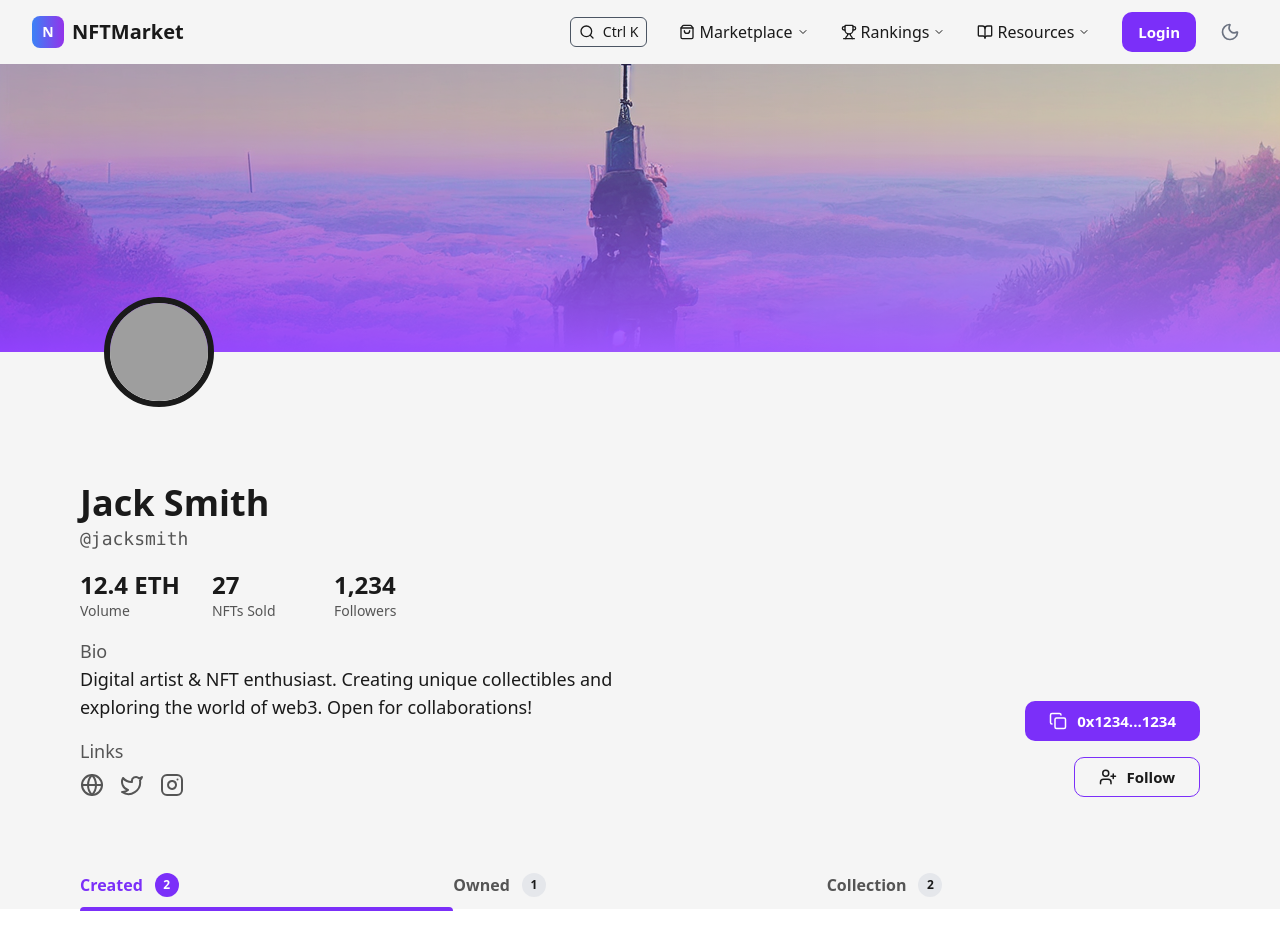
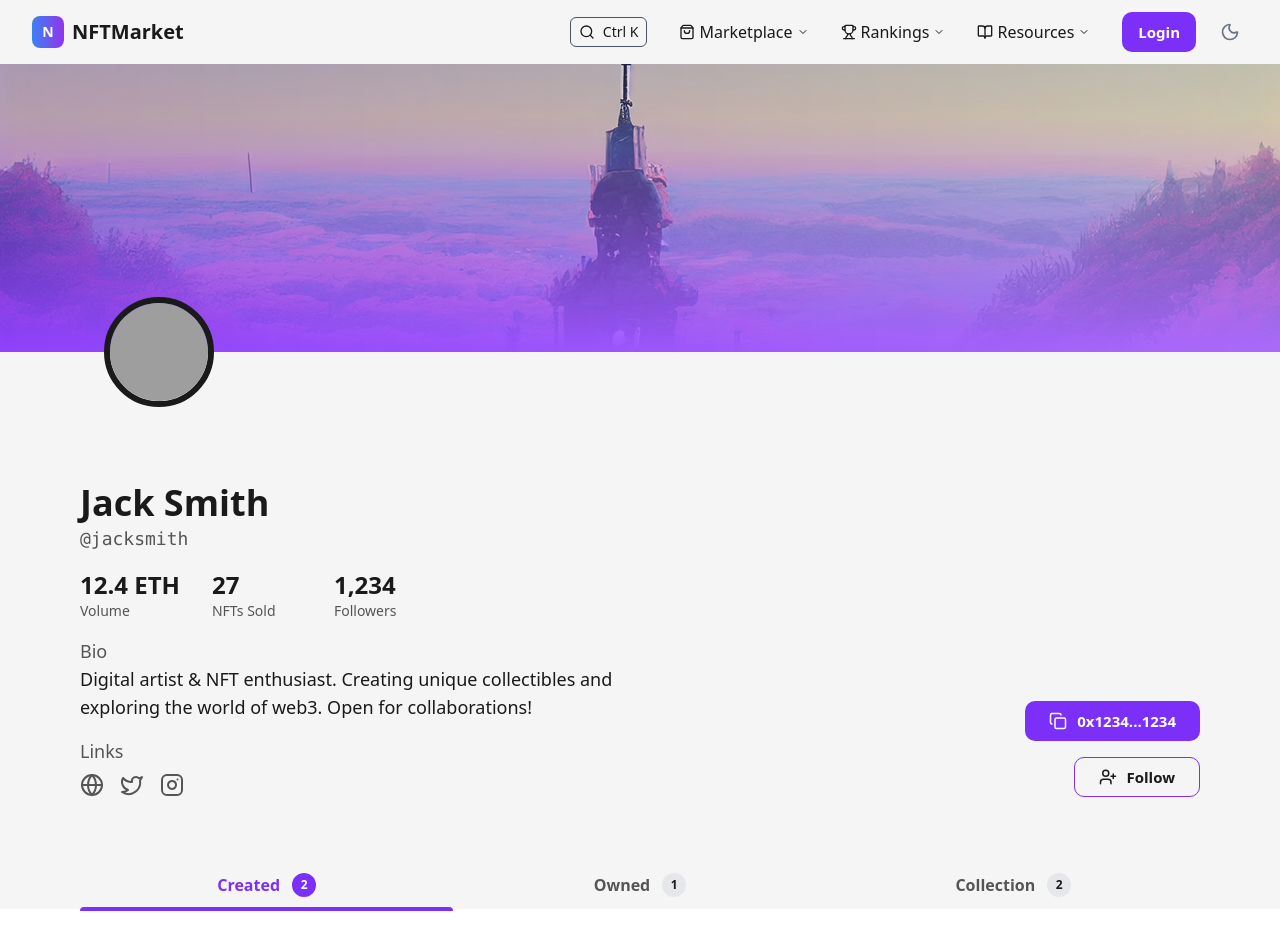
Before and after one commit to Kaksie-codes/my-nft-marketplace, a React (Vite) app in the folder frontend/: page /profile in a window 1280 px wide. Shown: the top 931 px of the page. Built offline with nearby package versions, Linux system fonts and the light colour scheme; grey boxes are pictures that could not be loaded.

Commit message:
Update SlidingTabs.tsx

```diff
--- a/frontend/src/components/SlidingTabs.tsx
+++ b/frontend/src/components/SlidingTabs.tsx
@@ -23,10 +23,10 @@ const SlidingTabs: React.FC<SlidingTabsProps> = ({ tabs, active, onChange }) =>
           onClick={() => onChange(idx)}
           style={{ minWidth: 0 }}
         >
-          <span className="truncate flex items-center gap-2">
-            {tab.label}
+          <span className="flex items-center justify-center gap-3 w-full">
+            <span className="truncate">{tab.label}</span>
             <span
-              className={`inline-flex items-center justify-center w-6 h-6 text-xs font-bold rounded-full ml-1 transition-colors
+              className={`inline-flex items-center justify-center w-6 h-6 text-xs font-bold rounded-full transition-colors
                 ${active === idx ? 'bg-primary text-white' : 'bg-gray-200 dark:bg-gray-700 text-main'}`}
             >
               {tab.count}
```
